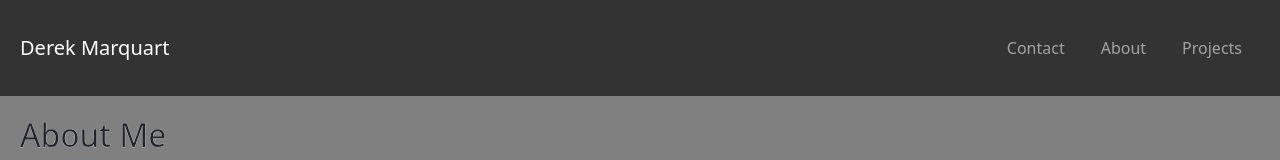
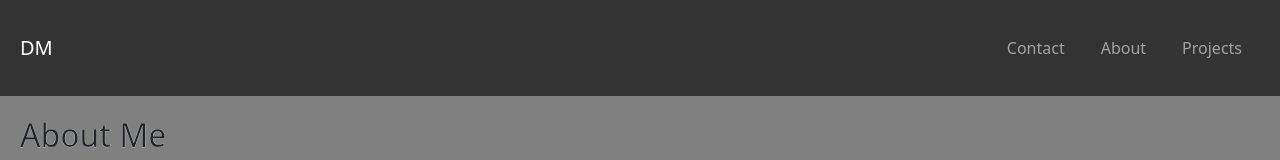
Before and after one commit to CaptainDPM/Portfolio, a plain HTML site: page index.html in a window 1280 px wide. Shown: the top 160 px of the page. Drawn offline with nearby package versions, Linux system fonts and the light colour scheme.

Commit message:
Changed a little bit of the navbar

```diff
--- a/index.html
+++ b/index.html
@@ -14,7 +14,7 @@
     <header>
     <div class="containerfuild">
         <nav class="navbar navbar-expand-lg navbar-dark">
-            <a class="navbar-brand" href="">Derek Marquart</a>
+            <a class="navbar-brand" href="">DM</a>
             <button class="navbar-toggler" type="button" data-bs-toggle="collapse" data-bs-target="#navbarSupportedContent" aria-controls="navbarSupportedContent" aria-expanded="false" aria-label="Toggle navigation">
               <span class="navbar-toggler-icon"></span>
             </button>
```
